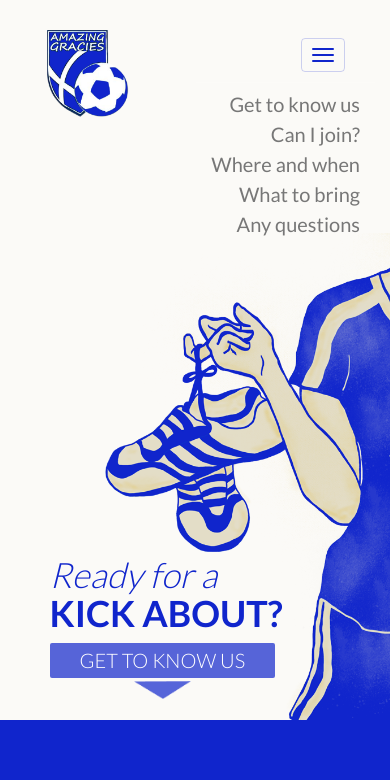
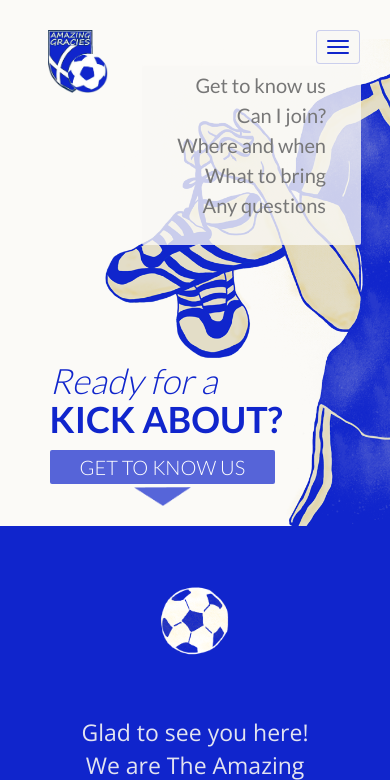
Before and after one commit to agabybarrios/amazing-gracies, a PHP site: page / in a window 390 px wide, after a click on "Toggle navigation"; the page is wider, and only the part inside the window is pictured. Shown: the top 780 px of that part. Run offline with PHP 8.4, Linux system fonts and the light colour scheme; some libraries are stand-ins or nearby versions.

Commit message:
fixed toggle navigation

```diff
--- a/index.html
+++ b/index.html
@@ -21,7 +21,10 @@
   <body>
     <section class="jumbotron" id="jumbotron1">
       <div class="container-fluid">
-        <nav class="navbar navbar-default hidden-sm hidden-md hidden-lg" role="navigation">
+
+        <img src="img/logo.png" class="col-xs-6 logo img-responsive" alt="The Amazing Gracies Logo" />
+
+        <nav class="navbar navbar-default hidden-sm hidden-md hidden-lg navbar-fixed-top" role="navigation">
           <div class="container-fluid">
             <div class="navbar-heder">
               <button type="button" class="navbar-toggle collapsed" data-toggle="collapse" data-target="#main-nav-collapse">
@@ -30,11 +33,10 @@
                 <span class="icon-bar"></span>
                 <span class="icon-bar"></span>
               </button>
-              <img src="img/logo.png" class="logo img-responsive" alt="The Amazing Gracies Logo" />
             </div>
 
             <div class="collapse navbar-collapse pull-right" id="main-nav-collapse">
-              <ul class="nav navbar-nav pull-right">
+              <ul class="nav navbar-nav">
                 <li><a href="#get-to-know-us">Get to know us</a></li>
                 <li><a href="#can-i-join">Can I join?</a></li>
                 <li><a href="#where-and-when">Where and when</a></li>
--- a/style.css
+++ b/style.css
@@ -96,6 +96,9 @@
   height: auto;
   margin-left: 5%;
 }
+.navbar-nav {
+    margin: 5px;
+}
 nav.navbar.navbar-default {
   background-color: transparent;
   border: none;
@@ -117,21 +120,30 @@
   }
 .navbar-default .navbar-toggle {
   border-color: rgba(16, 37, 204, .2);
+  background-color: rgba(249, 248, 244, 0.8);
+  margin-top: 30px;
 }
 .navbar-default .navbar-toggle .icon-bar {
   background-color: rgba(16, 37, 204, 1);
 }
 .navbar-default .navbar-toggle:focus, .navbar-default .navbar-toggle:hover {
-  background-color: transparent;
+  background-color: rgba(249, 248, 244, 0.8);
 }
 .navbar-default .navbar-nav>li>a:focus, .navbar-default .navbar-nav>li>a:hover{
   color: rgba(16, 37, 204, .7);
 }
 .navbar-collapse{
-  margin-top: -35px;
+  margin-top: 65px;
+}
+.container-fluid>.navbar-collapse, .container-fluid>.navbar-header, .container>.navbar-collapse, .container>.navbar-header {
+  margin-right: -45px;
 }
 .navbar-default .navbar-collapse {
   border: none;
+  background-color: rgba(249, 248, 244, 0.8);
+  -moz-border-radius: 2px;
+  -webkit-border-radius: 2px;
+  border-radius: 2px;
 }
   /*End nav bar*/
 
@@ -210,7 +222,6 @@
 /*Where and When*/
 .info {
   background-color: rgba(16, 37, 204, 1);
-
 }
 .info p.directions-text{
   margin-top: -10px;
@@ -222,7 +233,7 @@
   padding-top: 20px;
 }
 .map-holder{
-  margin: 20px 0 40px 0;
+  margin: 70px 0 40px 0;
   padding: 0;
 }
 #map {
@@ -321,7 +332,6 @@
   /*Arranging Jumbotron*/
   @media only screen and (min-width: 550px) {
     .btn.btn-blue.btn-block {font-size: 25px; padding: 3px 40px;}
-    .navbar-collapse{margin-top: -60px;}
     .football-girl {width:90%; margin-top: -20%; margin-right: -20%;}
     .heading {margin-top: -48%;}
     .heading h1 {font-size: 45px;}
@@ -329,7 +339,6 @@
   }
   @media only screen and (min-width: 650px) {
     .btn.btn-blue.btn-block {font-size: 25px; padding: 3px 40px;}
-    .navbar-collapse{margin-top: -60px;}
     .football-girl {width:75%; margin-top: -20%; margin-right: -17%;}
     .heading {margin-top: -38%; margin-left: 23%;}
     .heading h1 {font-size: 45px;}
```
